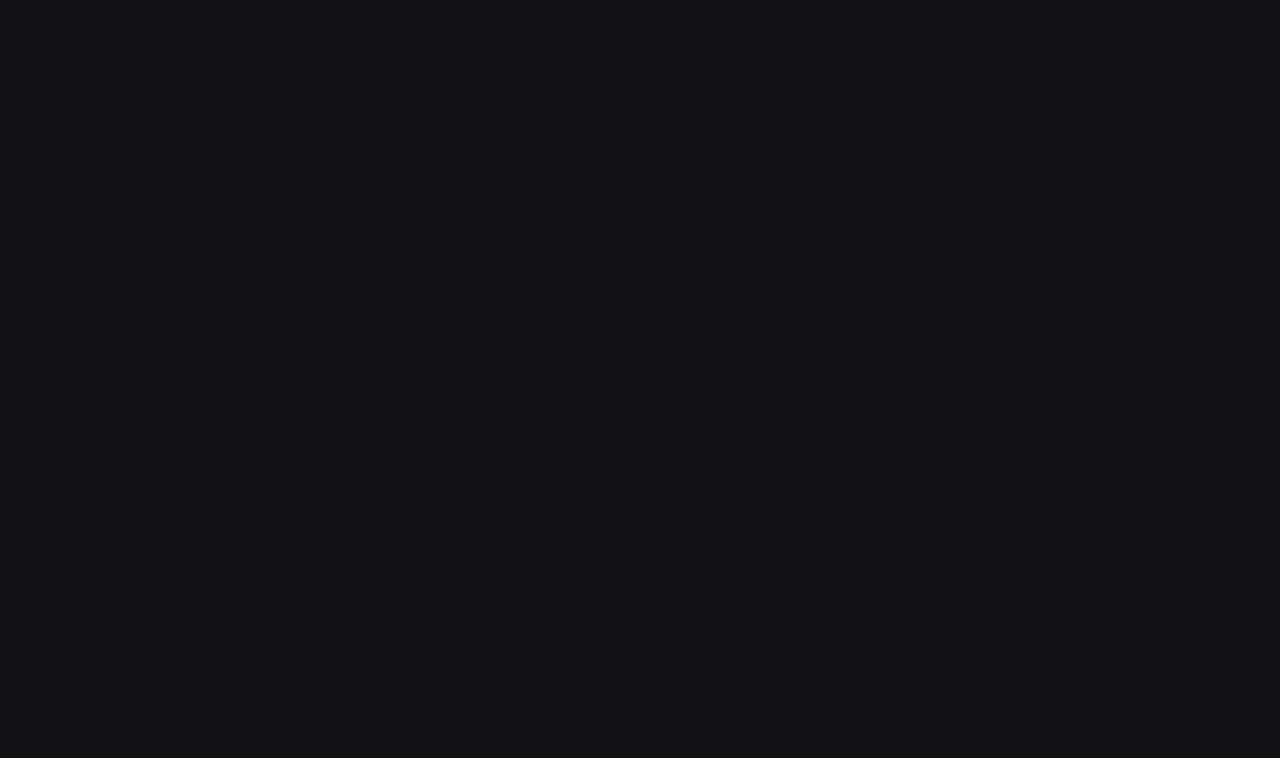
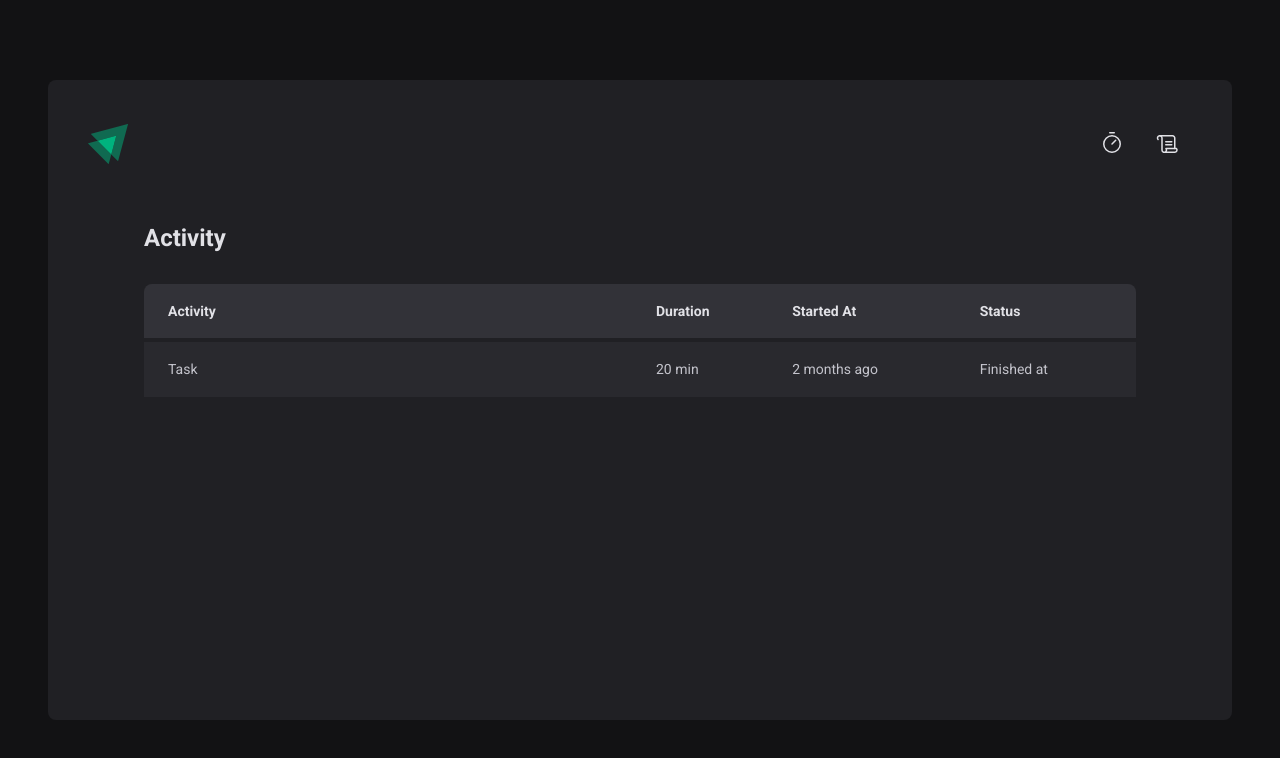
Before and after one commit to gcrozariol/timer-react, a React (Vite) app: page /activity in a window 1280 px wide. Before the commit this address had no page. Shown: the top 758 px of the page. Built offline with nearby package versions, Linux system fonts and the light colour scheme.

Commit message:
Create activity screen

```diff
--- a/src/Router.tsx
+++ b/src/Router.tsx
@@ -1,6 +1,6 @@
 import { Routes, Route } from 'react-router-dom'
 import { Home } from './pages/Home'
-import { History } from './pages/History'
+import { Activity } from './pages/Activity'
 import { DefaultLayout } from './layouts/DefaultLayout'
 
 export function Router() {
@@ -8,7 +8,7 @@
     <Routes>
       <Route path="/" element={<DefaultLayout />}>
         <Route path="/" element={<Home />} />
-        <Route path="/history" element={<History />} />
+        <Route path="/activity" element={<Activity />} />
       </Route>
     </Routes>
   )
--- a/src/components/Header/index.tsx
+++ b/src/components/Header/index.tsx
@@ -11,7 +11,7 @@
         <NavLink to="/" title="Timer">
           <Timer size={24} />
         </NavLink>
-        <NavLink to="/history" title="History">
+        <NavLink to="/activity" title="Activity">
           <Scroll size={24} />
         </NavLink>
       </nav>
--- /dev/null
+++ b/src/pages/Activity/index.tsx
@@ -0,0 +1,29 @@
+import { ActivityContainer, ActivityList } from './styles'
+
+export function Activity() {
+  return (
+    <ActivityContainer>
+      <h1>Activity</h1>
+      <ActivityList>
+        <table>
+          <thead>
+            <tr>
+              <th>Activity</th>
+              <th>Duration</th>
+              <th>Started At</th>
+              <th>Status</th>
+            </tr>
+          </thead>
+          <tbody>
+            <tr>
+              <td>Task</td>
+              <td>20 min</td>
+              <td>2 months ago</td>
+              <td>Finished at</td>
+            </tr>
+          </tbody>
+        </table>
+      </ActivityList>
+    </ActivityContainer>
+  )
+}
--- /dev/null
+++ b/src/pages/Activity/styles.ts
@@ -0,0 +1,62 @@
+import { styled } from 'styled-components'
+
+export const ActivityContainer = styled.div`
+  flex: 1;
+  display: flex;
+  flex-direction: column;
+
+  padding: 3.5rem;
+
+  h1 {
+    font-size: 1.5rem;
+    color: ${(props) => props.theme['gray-100']};
+  }
+`
+
+export const ActivityList = styled.div`
+  flex: 1;
+  overflow: auto;
+  margin-top: 2rem;
+
+  table {
+    width: 100%;
+    border-collapse: collapse;
+    min-width: 600px;
+
+    th {
+      background-color: ${(props) => props.theme['gray-600']};
+      padding: 1rem;
+      text-align: left;
+      color: ${(props) => props.theme['gray-100']};
+      font-size: 0.875rem;
+      line-height: 1.6;
+
+      &:first-child {
+        border-top-left-radius: 8px;
+        padding-left: 1.5rem;
+      }
+
+      &:last-child {
+        border-top-right-radius: 8px;
+        padding-right: 1.5rem;
+      }
+    }
+
+    td {
+      background-color: ${(props) => props.theme['gray-700']};
+      border-top: 4px solid ${(props) => props.theme['gray-800']};
+      padding: 1rem;
+      font-size: 0.875rem;
+      line-height: 1.6;
+
+      &:first-child {
+        width: 50%;
+        padding-left: 1.5rem;
+      }
+
+      &:last-child {
+        padding-right: 1.5rem;
+      }
+    }
+  }
+`
--- a/src/pages/History.tsx
+++ /dev/null
@@ -1,3 +0,0 @@
-export function History() {
-  return <h1>History</h1>
-}
```
